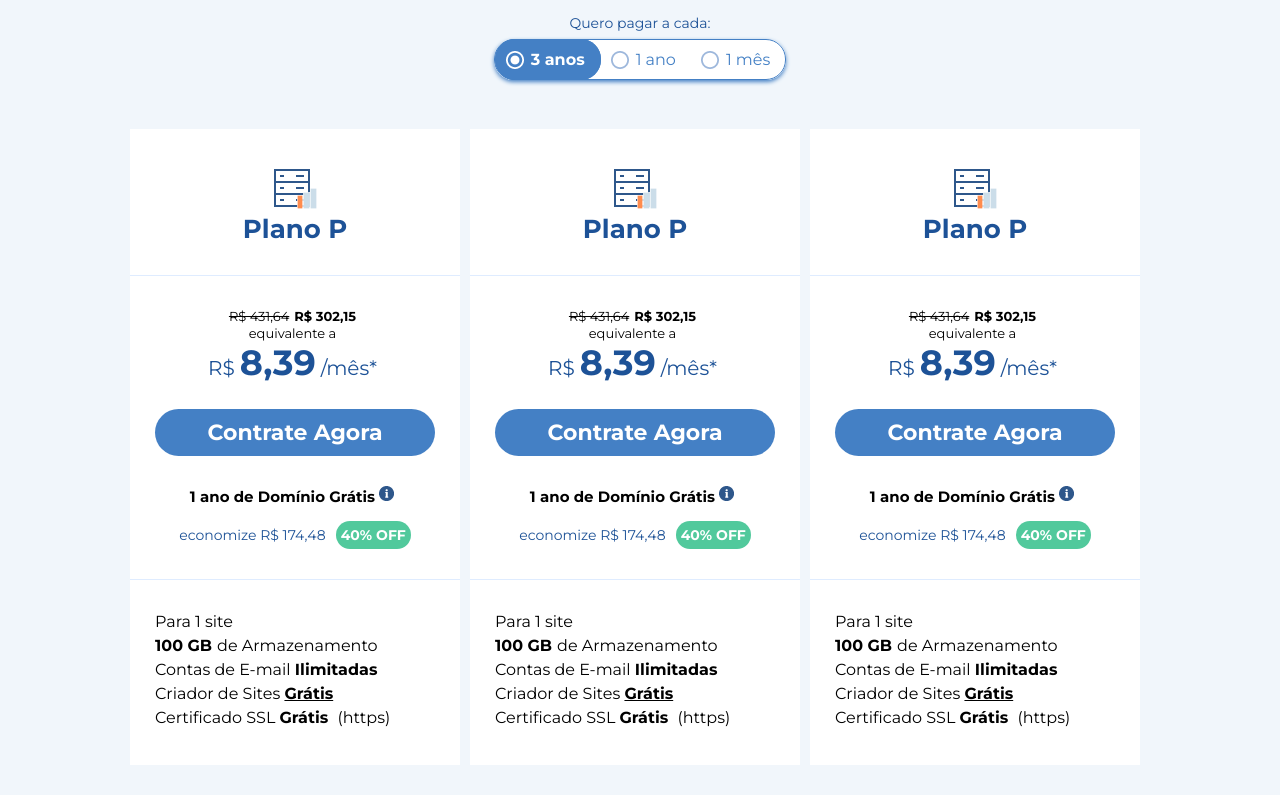
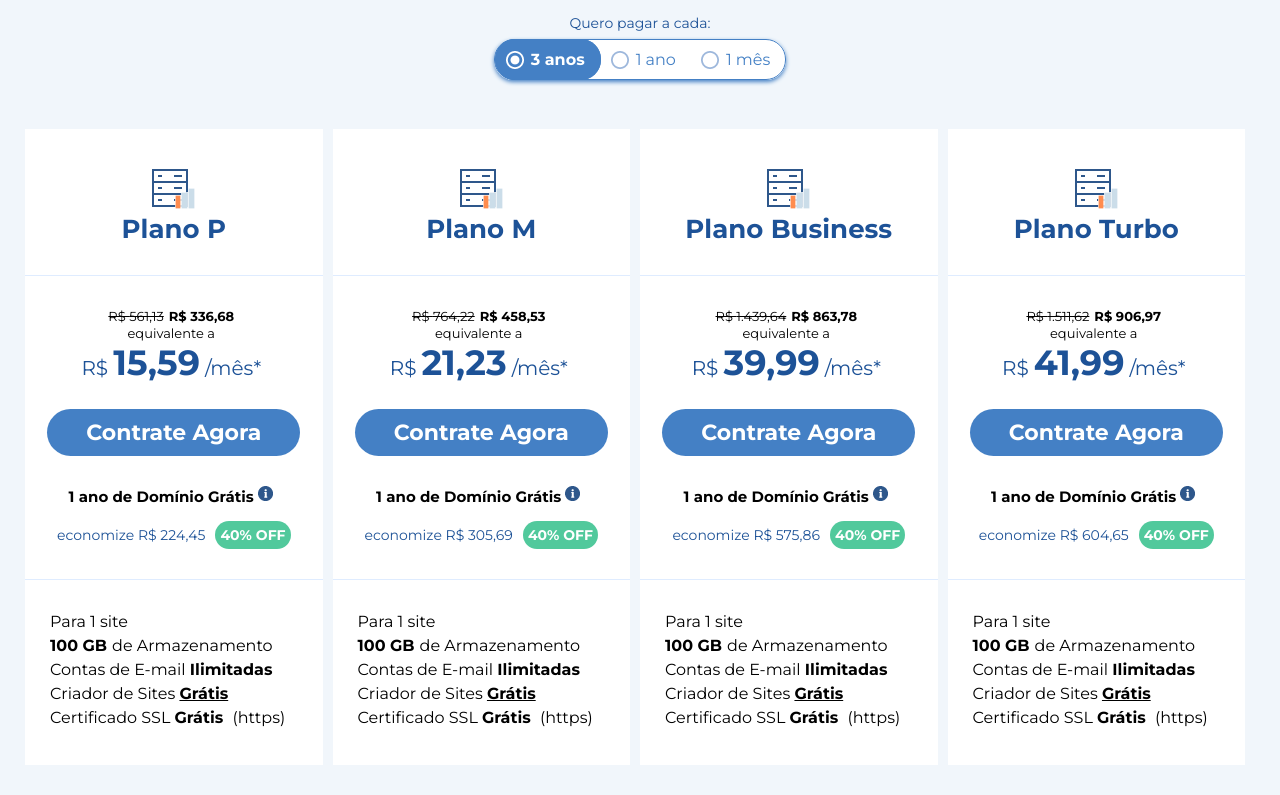
Before and after one commit to eccianime/test-hostgator, a React (Create React App) app: page / in a window 1280 px wide. Shown: the part 526-1321 px from the top of the page. Built offline with nearby package versions, Linux system fonts and the light colour scheme.

Commit message:
[NEW] Complete state management via redux on API static data, still missing Carousel and API connection

```diff
--- a/src/components/CardCarousel.js
+++ b/src/components/CardCarousel.js
@@ -1,4 +1,5 @@
-import React from 'react';
+import React, { useState } from 'react';
+import { connect } from 'react-redux';
 import styled from 'styled-components';
 
 import colors from '../common/colors';
@@ -85,24 +86,120 @@ const FeaturesContent = styled.div`
     }
 `
 
-function CardCarousel() {
-	return (
-        <Container>
-            <Card>
+function CardCarousel({ actualCycle }) {
+    const staticData =
+    { "shared":
+    { "products":
+        {
+        "product_5":
+            { "name": "Plano P", "id": 5, "cycle":
+                { "monthly":
+                    { "priceRenew": "24.19", "priceOrder": "24.19", "months": 1 }
+                , "semiannually":
+                    { "priceRenew": "128.34", "priceOrder": "128.34", "months": 6 }
+                , "biennially":
+                    { "priceRenew": "393.36", "priceOrder": "393.36", "months": 24 }
+                , "triennially":
+                    { "priceRenew": "561.13", "priceOrder": "561.13", "months": 36 }
+                , "quarterly":
+                    { "priceRenew": "67.17", "priceOrder": "67.17", "months": 3 }
+                , "annually":
+                    { "priceRenew": "220.66", "priceOrder": "220.66", "months": 12 }
+                }
+            },
+        "product_6":
+            { "name": "Plano M", "id": 6, "cycle":
+                { "monthly":
+                    { "priceRenew": "29.69", "priceOrder": "29.69", "months": 1 }
+                , "semiannually":
+                    { "priceRenew": "159.54", "priceOrder": "159.54", "months": 6 }
+                , "biennially":
+                    { "priceRenew": "532.56", "priceOrder": "532.56", "months": 24 }
+                , "triennially":
+                    { "priceRenew": "764.22", "priceOrder": "764.22", "months": 36 }
+                , "quarterly":
+                    { "priceRenew": "82.77", "priceOrder": "82.77", "months": 3 }
+                , "annually":
+                    { "priceRenew": "286.66", "priceOrder": "286.66", "months": 12 }
+                }
+            },
+            "product_7":
+                { "name": "Plano Business", "id": 7, "cycle":
+                    { "monthly":
+                    { "priceRenew": "44.99", "priceOrder": "44.99", "months": 1 }
+                , "semiannually":
+                        { "priceRenew": "257.94", "priceOrder": "257.94", "months": 6 }
+                , "biennially":
+                        { "priceRenew": "983.76", "priceOrder": "983.76", "months": 24 }
+                , "triennially":
+                        { "priceRenew": "1439.64", "priceOrder": "1439.64", "months": 36 }
+                , "quarterly":
+                        { "priceRenew": "131.97", "priceOrder": "131.97", "months": 3 }
+                , "annually":
+                        { "priceRenew": "503.88", "priceOrder": "503.88", "months": 12 }
+                }
+            },
+            "product_329":
+                { "name": "Empreendedor", "id": 329 }
+            ,
+            "product_332":
+                { "name": "Negócios", "id": 332 }
+            , "product_335":
+                { "name": "Plano Turbo", "id": 335, "cycle":
+                    { "monthly":
+                        { "priceRenew": "47.24", "priceOrder": "47.24", "months": 1 }
+                    , "semiannually":
+                        { "priceRenew": "270.84", "priceOrder": "270.84", "months": 6 }
+                    , "biennially":
+                        { "priceRenew": "1032.95", "priceOrder": "1032.95", "months": 24 }
+                    , "triennially":
+                        { "priceRenew": "1511.62", "priceOrder": "1511.62", "months": 36 }
+                    , "quarterly":
+                        { "priceRenew": "138.57", "priceOrder": "138.57", "months": 3 }
+                    , "annually":
+                        { "priceRenew": "529.07", "priceOrder": "529.07", "months": 12 }
+                    }
+                }
+            , "product_341":
+                { "name": "Presença Digital", "id": 341, "cycle":
+                    { "monthly":
+                        { "priceRenew": "14.99", "priceOrder": "14.99", "months": 1 }
+                    }
+                }
+            }
+        }
+    }
+
+    const getMoneyFormat = number => parseFloat(number).toLocaleString('pt-BR');
+
+    const showCards = () => {
+        let { products } = staticData.shared;
+        const items = Object.keys(products);
+
+        return(
+            items.map( item => {
+                let product = products[item];
+                return(
+                    product['cycle'] &&
+                    product['cycle'][actualCycle] &&
+                    <Card key={item}>
                         <img src={plan_a} alt='Plano P' />
-                <Title>Plano P</Title>
+                        <Title>{product.name}</Title>
                         <PricesContainer>
-                    <Text decoration='line-through'>R$ 431,64</Text><Text bold>R$ 302,15</Text>
+                            <Text decoration='line-through'>R$ {getMoneyFormat(product['cycle'][actualCycle]['priceOrder'])}</Text>
+                            <Text bold>R$ {getMoneyFormat((product['cycle'][actualCycle]['priceOrder'] * .6).toFixed(2))}</Text>
                             <Text block>equivalente a</Text>
 
                             <Text color={colors.blue} size='20px'>R$ </Text>
-                    <Text color={colors.blue} bold size='35px'>8,39</Text>
+                            <Text color={colors.blue} bold size='35px'>{
+                                getMoneyFormat( (product['cycle'][actualCycle]['priceOrder'] / product['cycle'][actualCycle]['months']).toFixed(2) )
+                                }</Text>
                             <Text color={colors.blue} size='20px'>/mês*</Text>
                         </PricesContainer>
                         <ContentContainer>
                             <Button>Contrate Agora</Button>
                             <Text bold size='15px' block>1 ano de Domínio Grátis <img src={infoIcon} alt='Info Icon'/></Text>
-                    <Text color={colors.blue} size='14px'>economize R$ 174,48</Text>
+                            <Text color={colors.blue} size='14px'>economize R$ {getMoneyFormat((product['cycle'][actualCycle]['priceOrder'] * .4).toFixed(2))}</Text>
                             <Badge>40% OFF</Badge>
                         </ContentContainer>
                         <FeaturesContent>
@@ -113,58 +210,17 @@ function CardCarousel() {
                             <Text size='16px' block align='left'>Certificado SSL <Text size='16px' bold>Grátis</Text> (https)</Text>
                         </FeaturesContent>
                     </Card>
-            <Card>
-                <img src={plan_a} alt='Plano P' />
-                <Title>Plano P</Title>
-                <PricesContainer>
-                    <Text decoration='line-through'>R$ 431,64</Text><Text bold>R$ 302,15</Text>
-                    <Text block>equivalente a</Text>
-
-                    <Text color={colors.blue} size='20px'>R$ </Text>
-                    <Text color={colors.blue} bold size='35px'>8,39</Text>
-                    <Text color={colors.blue} size='20px'>/mês*</Text>
-                </PricesContainer>
-                <ContentContainer>
-                    <Button>Contrate Agora</Button>
-                    <Text bold size='15px' block>1 ano de Domínio Grátis <img src={infoIcon} alt='Info Icon'/></Text>
-                    <Text color={colors.blue} size='14px'>economize R$ 174,48</Text>
-                    <Badge>40% OFF</Badge>
-                </ContentContainer>
-                <FeaturesContent>
-                    <Text size='16px' block align='left'>Para 1 site</Text>
-                    <Text size='16px' block align='left'><Text size='16px' bold>100 GB</Text>de Armazenamento</Text>
-                    <Text size='16px' block align='left'>Contas de E-mail <Text size='16px' bold>Ilimitadas</Text></Text>
-                    <Text size='16px' block align='left'>Criador de Sites <Text size='16px' bold decoration='underline'>Grátis</Text></Text>
-                    <Text size='16px' block align='left'>Certificado SSL <Text size='16px' bold>Grátis</Text> (https)</Text>
-                </FeaturesContent>
-            </Card>
-            <Card>
-                <img src={plan_a} alt='Plano P' />
-                <Title>Plano P</Title>
-                <PricesContainer>
-                    <Text decoration='line-through'>R$ 431,64</Text><Text bold>R$ 302,15</Text>
-                    <Text block>equivalente a</Text>
-
-                    <Text color={colors.blue} size='20px'>R$ </Text>
-                    <Text color={colors.blue} bold size='35px'>8,39</Text>
-                    <Text color={colors.blue} size='20px'>/mês*</Text>
-                </PricesContainer>
-                <ContentContainer>
-                    <Button>Contrate Agora</Button>
-                    <Text bold size='15px' block>1 ano de Domínio Grátis <img src={infoIcon} alt='Info Icon'/></Text>
-                    <Text color={colors.blue} size='14px'>economize R$ 174,48</Text>
-                    <Badge>40% OFF</Badge>
-                </ContentContainer>
-                <FeaturesContent>
-                    <Text size='16px' block align='left'>Para 1 site</Text>
-                    <Text size='16px' block align='left'><Text size='16px' bold>100 GB</Text>de Armazenamento</Text>
-                    <Text size='16px' block align='left'>Contas de E-mail <Text size='16px' bold>Ilimitadas</Text></Text>
-                    <Text size='16px' block align='left'>Criador de Sites <Text size='16px' bold decoration='underline'>Grátis</Text></Text>
-                    <Text size='16px' block align='left'>Certificado SSL <Text size='16px' bold>Grátis</Text> (https)</Text>
-                </FeaturesContent>
-            </Card>
+                )
+            })
+        )
+    }
+	return (
+        <Container>
+            { showCards() }
         </Container>
 	);
 }
 
-export default CardCarousel;
+const stateToProps = state => state;
+
+export default connect( stateToProps )(CardCarousel);
--- a/src/index.js
+++ b/src/index.js
@@ -3,10 +3,19 @@ import ReactDOM from 'react-dom';
 import App from './App';
 import GlobalStyle from "./common/globalStyle";
 
+import { Provider } from 'react-redux';
+import { createStore } from 'redux';
+import planReducer from './reducers/planReducer';
+
+const store = createStore(
+  planReducer,
+  window.__REDUX_DEVTOOLS_EXTENSION__ && window.__REDUX_DEVTOOLS_EXTENSION__()
+);
+
 ReactDOM.render(
-  <React.StrictMode>
+  <Provider store={store}>
     <GlobalStyle />
     <App />
-  </React.StrictMode>,
+  </Provider>,
   document.getElementById('root')
 );
--- /dev/null
+++ b/src/reducers/planReducer.js
@@ -0,0 +1,15 @@
+import plan from '../store/planState';
+
+const planReducer = (state = plan, action) => {
+  switch (action.type) {
+    case 'CHANGE_ACTUAL_PLAN':
+      return { ...state,
+        actualPlan: action.actualPlan,
+        actualCycle: action.actualCycle
+     };
+    default:
+      return { ...state };
+  }
+};
+
+export default planReducer;
--- /dev/null
+++ b/src/store/planState.js
@@ -0,0 +1,4 @@
+export default {
+    actualPlan: 0,
+    actualCycle: 'triennially'
+}
```
Also changed, not shown: src/components/Selector.js (+16 -8 lines). Lines whose indentation alone changed are shown as unchanged.
